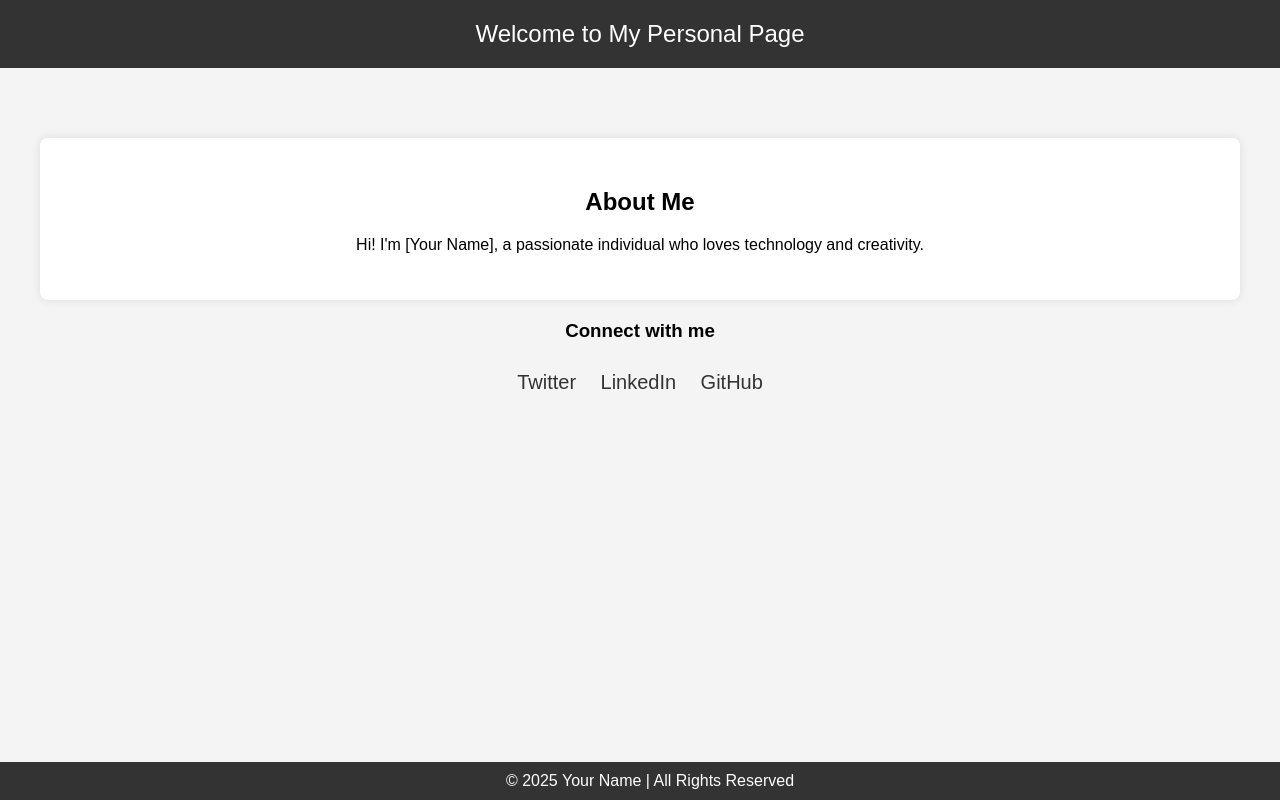
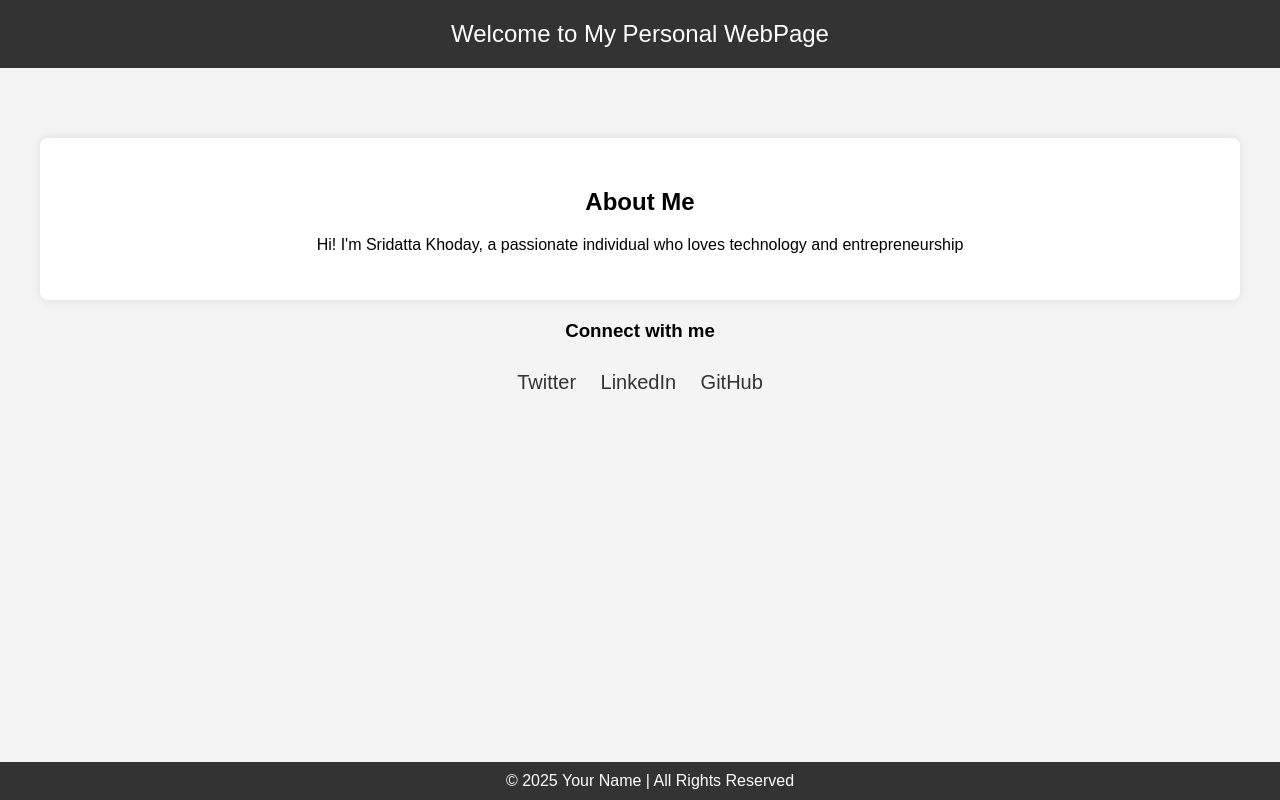
Before and after one commit to Dattuchamp04/SdKhoday04, a plain HTML site: page index.html in a window 1280 px wide. Drawn offline with Linux system fonts and the light colour scheme.

Commit message:
index.html

```diff
--- a/index.html
+++ b/index.html
@@ -46,12 +46,12 @@
     </style>
 </head>
 <body>
-    <header>Welcome to My Personal Page</header>
+    <header>Welcome to My Personal WebPage</header>
 
     <div class="container">
         <div class="about">
             <h2>About Me</h2>
-            <p>Hi! I'm [Your Name], a passionate individual who loves technology and creativity.</p>
+            <p>Hi! I'm Sridatta Khoday, a passionate individual who loves technology and entrepreneurship</p>
         </div>
 
         <div class="socials">
```
